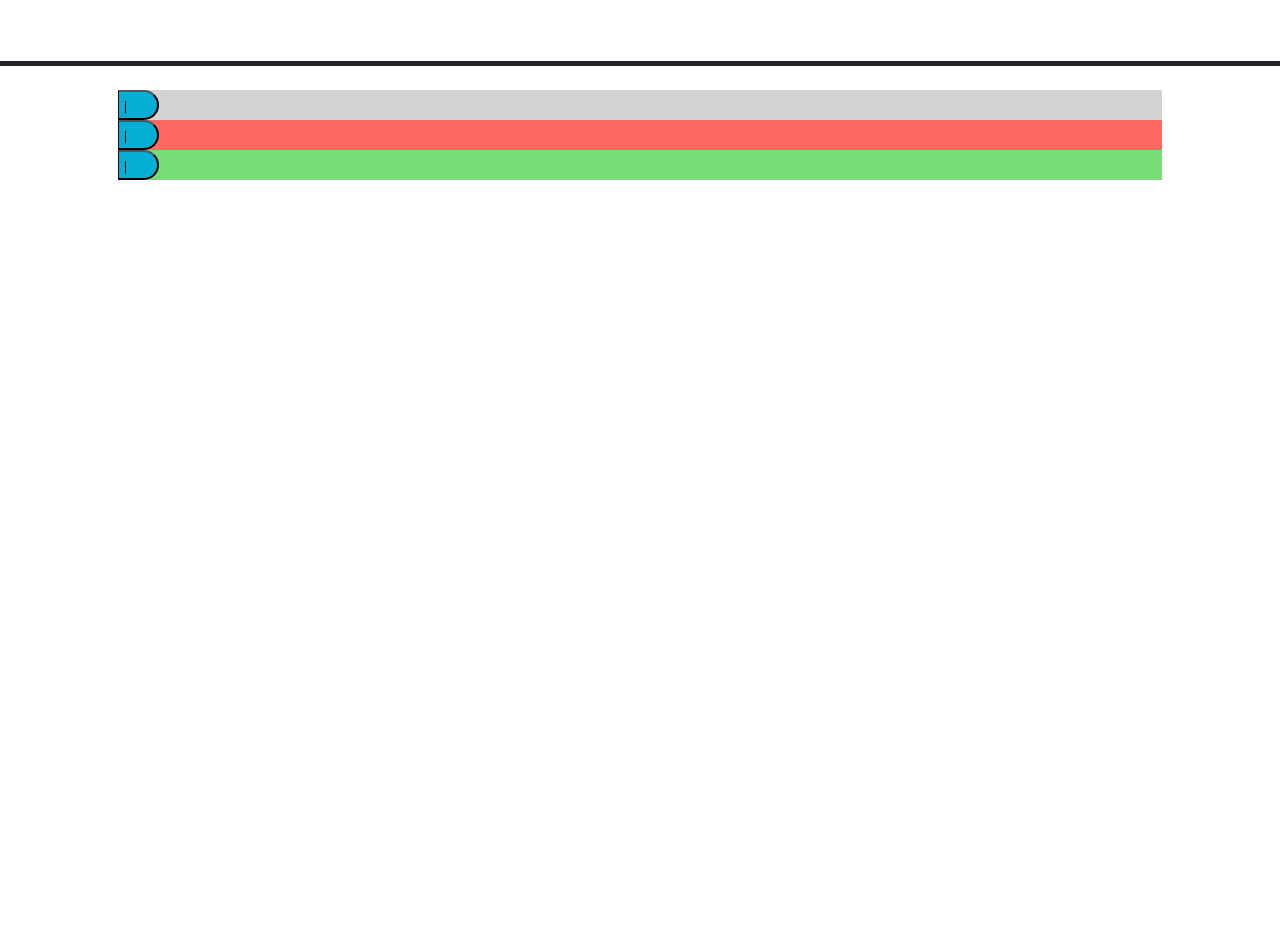
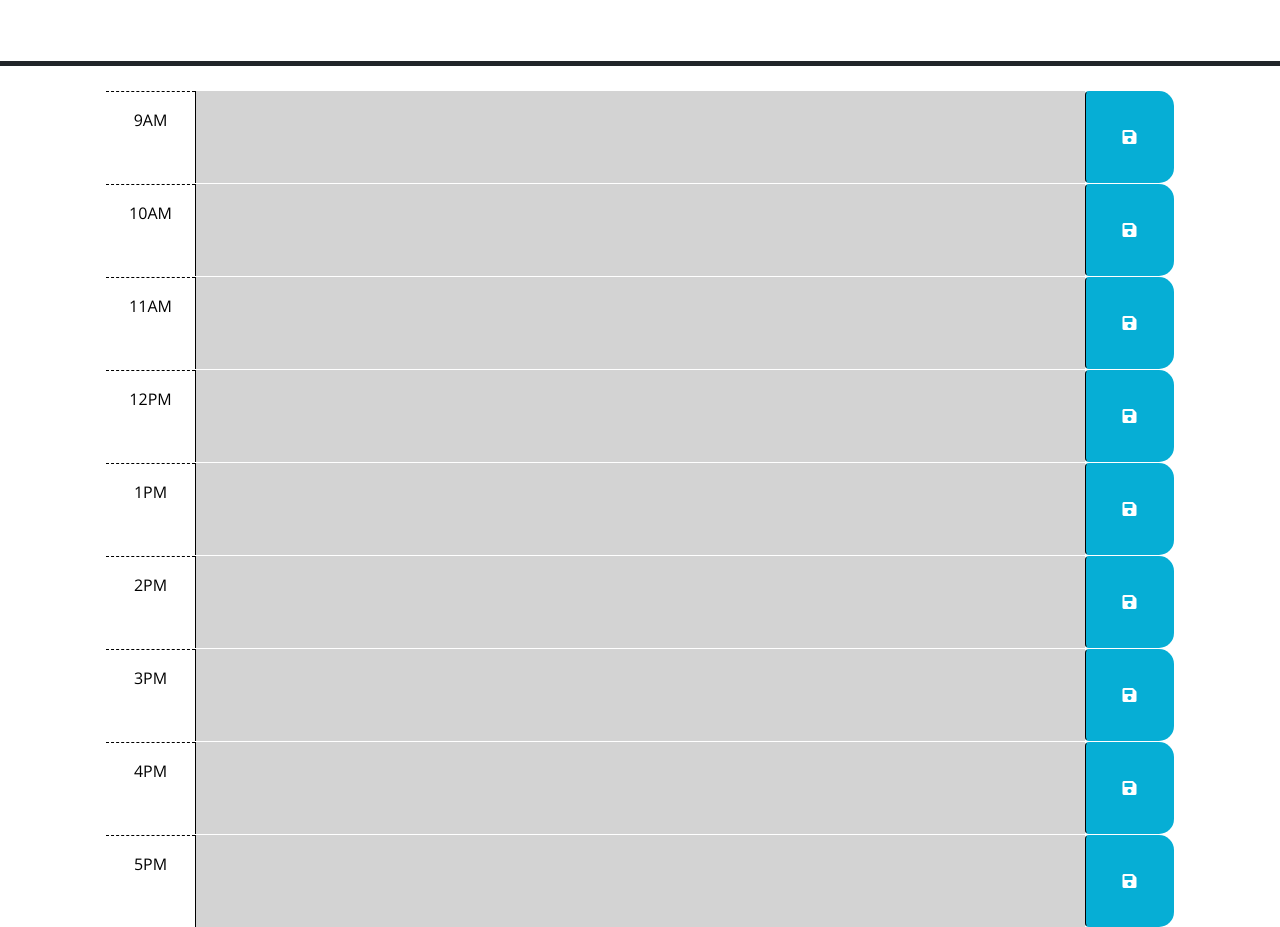
Before and after one commit to AndyOlsen1295/hour-calender, a plain HTML site: page Develop/index.html in a window 1280 px wide. Shown: the part 155-1082 px from the top of the page. Before the commit the page ends 800 px from the top, so only its background shows below. Drawn offline with nearby package versions, Linux system fonts and the light colour scheme.

Commit message:
final JS addition

```diff
--- a/Develop/index.html
+++ b/Develop/index.html
@@ -38,54 +38,86 @@
         in the finished product. Remember to delete this comment once the
         code is implemented.
         -->
-        <div id="past" class="past">
-          <button class="saveBtn">
-            <i class="btn saveBtn"></i>
-          </button>
-        </div>
-
-        <div id ="present" class="present">
-          <button class="saveBtn">
-            <i class="btn saveBtn"></i>
-          </button>
-        </div>
-
-        <div id = "future" class="future">
-          <button class="saveBtn">
-            <i class="btn saveBtn"></i>
-          </button>
-        </div>
-
 
       <!-- Example of a past time block. The "past" class adds a gray background color. -->
 
-      <!-- <div id="hour-9" class="row time-block past">
+      <div id="hour-9" class="row time-block">
         <div class="col-2 col-md-1 hour text-center py-3">9AM</div>
-        <textarea class="col-8 col-md-10 description" rows="3"> </textarea>
-        <button class="btn saveBtn col-2 col-md-1" aria-label="save">
+        <textarea class="col-8 col-md-10 description" rows="3" id="text9"> </textarea>
+        <button class="btn saveBtn col-2 col-md-1" aria-label="save" value="9">
           <i class="fas fa-save" aria-hidden="true"></i>
         </button>
-      </div>  -->
+      </div>
 
       <!-- Example of a a present time block. The "present" class adds a red background color. -->
 
-      <!-- <div id="hour-10" class="row time-block present">
+      <div id="hour-10" class="row time-block">
         <div class="col-2 col-md-1 hour text-center py-3">10AM</div>
-        <textarea class="col-8 col-md-10 description" rows="3"> </textarea>
-        <button class="btn saveBtn col-2 col-md-1" aria-label="save">
+        <textarea class="col-8 col-md-10 description" rows="3" id="text10"> </textarea>
+        <button class="btn saveBtn col-2 col-md-1" aria-label="save" value="10">
           <i class="fas fa-save" aria-hidden="true"></i>
         </button>
-      </div> -->
+      </div>
 
       <!-- Example of a future time block. The "future" class adds a green background color. -->
 
-      <!-- <div id="hour-11" class="row time-block future">
+      <div id="hour-11" class="row time-block">
         <div class="col-2 col-md-1 hour text-center py-3">11AM</div>
-        <textarea class="col-8 col-md-10 description" rows="3"> </textarea>
-        <button class="btn saveBtn col-2 col-md-1" aria-label="save">
+        <textarea class="col-8 col-md-10 description" rows="3" id="text11"> </textarea>
+        <button class="btn saveBtn col-2 col-md-1" aria-label="save" value="11">
           <i class="fas fa-save" aria-hidden="true"></i>
         </button>
-      </div> -->
+      </div>
+
+      <div id="hour-12" class="row time-block">
+        <div class="col-2 col-md-1 hour text-center py-3">12PM</div>
+        <textarea class="col-8 col-md-10 description" rows="3" id="text12"> </textarea>
+        <button class="btn saveBtn col-2 col-md-1" aria-label="save" value="12">
+          <i class="fas fa-save" aria-hidden="true"></i>
+        </button>
+      </div>
+
+      <div id="hour-13" class="row time-block">
+        <div class="col-2 col-md-1 hour text-center py-3">1PM</div>
+        <textarea class="col-8 col-md-10 description" rows="3" id="text13"> </textarea>
+        <button class="btn saveBtn col-2 col-md-1" aria-label="save" value="13">
+          <i class="fas fa-save" aria-hidden="true"></i>
+        </button>
+      </div>
+
+      <div id="hour-14" class="row time-block">
+        <div class="col-2 col-md-1 hour text-center py-3">2PM</div>
+        <textarea class="col-8 col-md-10 description" rows="3" id="text14"> </textarea>
+        <button class="btn saveBtn col-2 col-md-1" aria-label="save" value="14">
+          <i class="fas fa-save" aria-hidden="true"></i>
+        </button>
+      </div>
+
+      <div id="hour-15" class="row time-block">
+        <div class="col-2 col-md-1 hour text-center py-3">3PM</div>
+        <textarea class="col-8 col-md-10 description" rows="3" id="text15"> </textarea>
+        <button class="btn saveBtn col-2 col-md-1" aria-label="save" value="15">
+          <i class="fas fa-save" aria-hidden="true"></i>
+        </button>
+      </div>
+
+      <div id="hour-16" class="row time-block">
+        <div class="col-2 col-md-1 hour text-center py-3">4PM</div>
+        <textarea class="col-8 col-md-10 description" rows="3" id="text16"> </textarea>
+        <button class="btn saveBtn col-2 col-md-1" aria-label="save" value="16">
+          <i class="fas fa-save" aria-hidden="true"></i>
+        </button>
+      </div>
+
+      <div id="hour-17" class="row time-block">
+        <div class="col-2 col-md-1 hour text-center py-3">5PM</div>
+        <textarea class="col-8 col-md-10 description" rows="3" id="text17"> </textarea>
+        <button class="btn saveBtn col-2 col-md-1" aria-label="save" value="17">
+          <i class="fas fa-save" aria-hidden="true"></i>
+        </button>
+      </div>
+
+
 
     <script src="https://code.jquery.com/jquery-3.4.1.min.js"></script>
     <script
--- a/Develop/script.js
+++ b/Develop/script.js
@@ -1,33 +1,46 @@
-// Wrap all code that interacts with the DOM in a call to jQuery to ensure that
-// the code isn't run until the browser has finished rendering all the elements
-// in the html.
+var currentHour = dayjs().hour()
 
-var today = document.getElementById('currentDay');
+function hourChecker(){
+  $(".time-block").each(function(){
+    var hour = parseInt($(this).attr("id").split("-")[1])
+    if(currentHour < hour){
+      $(this).addClass("past")
+    }
+  })
+};
 
+function hourChecker(){
+  $(".time-block").each(function(){
+    var hour = parseInt($(this).attr("id").split("-")[1])
+    if(currentHour === hour){
+      $(this).addClass("present")
+    }
+  })
+};
 
+function hourChecker(){
+  $(".time-block").each(function(){
+    var hour = parseInt($(this).attr("id").split("-")[1])
+    if(cuurentHour > hour){
+      $(this).addclass("future")
+    }
+  })
+};
 
-$(function () {
+$('.saveBtn').on("click", saveText)
+function saveText() {
+  console.log(this.value)
+  console.log($(`#text${this.value}`).val())
+  localStorage.setItem(this.value,$(`#text${this.value}`).val())
+}
 
-eventListener.saveBtn("click")
-
-  // TODO: Add a listener for click events on the save button. This code should
-  // use the id in the containing time-block as a key to save the user input in
-  // local storage. HINT: What does `this` reference in the click listener
-  // function? How can DOM traversal be used to get the "hour-x" id of the
-  // time-block containing the button that was clicked? How might the id be
-  // useful when saving the description in local storage?
-  //
-  // TODO: Add code to apply the past, present, or future class to each time
-  // block by comparing the id to the current hour. HINTS: How can the id
-  // attribute of each time-block be used to conditionally add or remove the
-  // past, present, and future classes? How can Day.js be used to get the
-  // current hour in 24-hour time?
-  //
-  // TODO: Add code to get any user input that was saved in localStorage and set
-  // the values of the corresponding textarea elements. HINT: How can the id
-  // attribute of each time-block be used to do this?
-  //
-  // TODO: Add code to display the current date in the header of the page.
-});
-
-//fetch(Jquery URL)
+for (let i = 9; i < 18; i++) {
+  $(`#text${i}`).val(localStorage.getItem(i))
+  if(i < dayjs().hour()) {
+    $(`#text${i}`).addClass("past")
+  } else if (i > dayjs().hour()) {
+    $(`#text${i}`).addClass("future")
+  } else {
+    $(`#text${i}`).addClass("present")
+  }
+}
```
